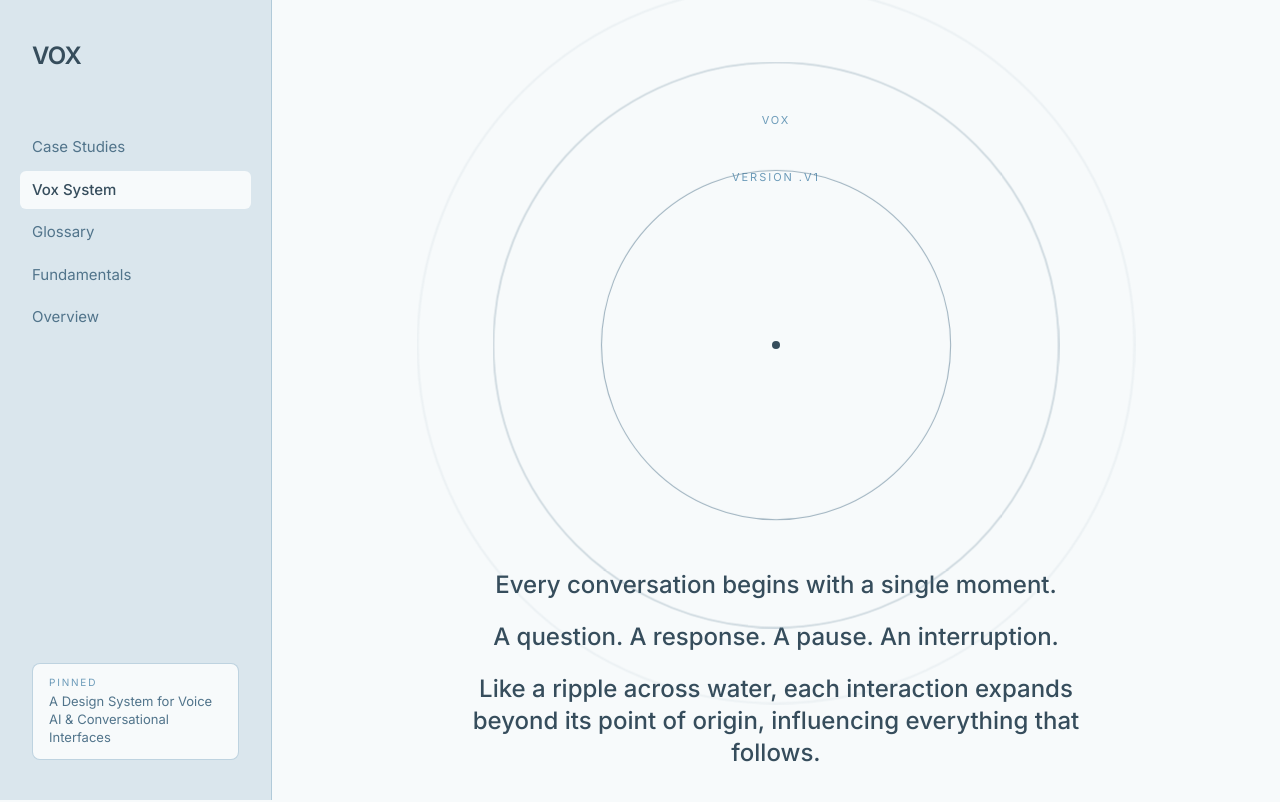
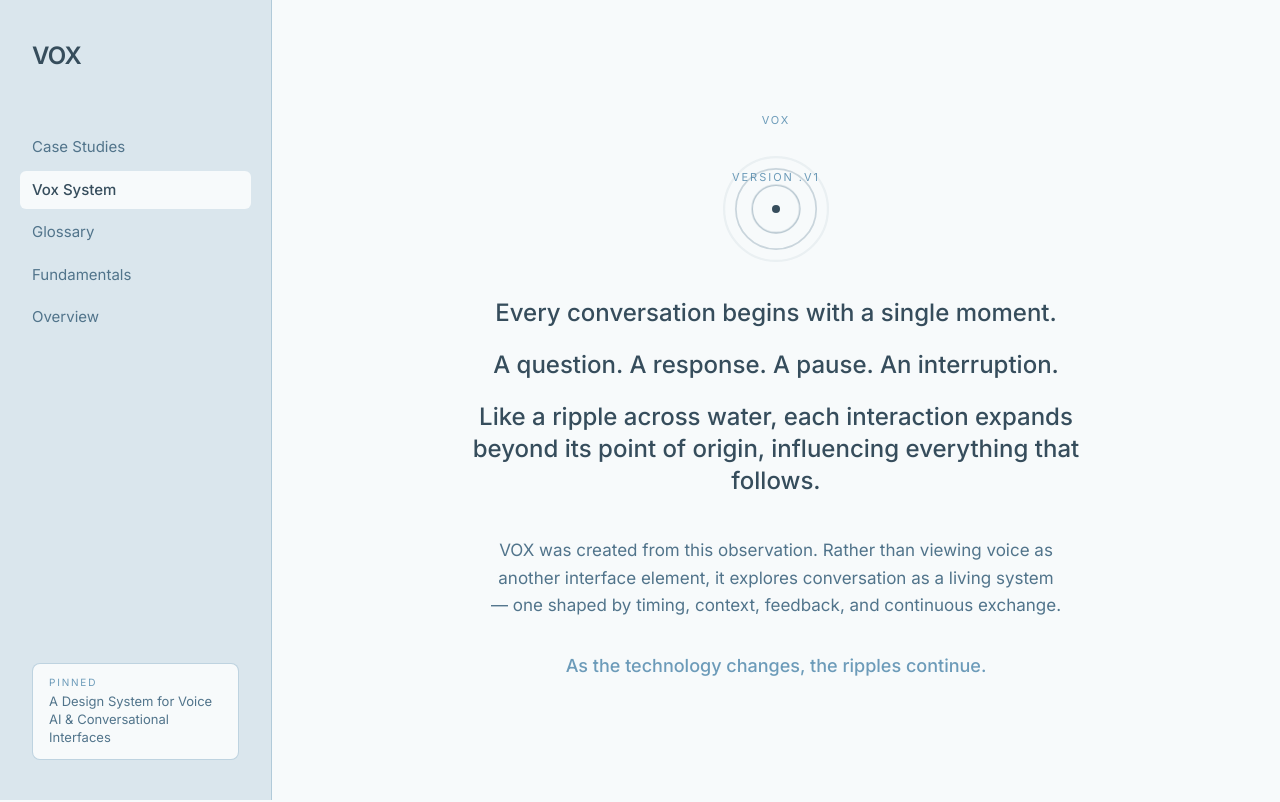
Before and after one commit to hermione-jpg/vox-tejaswini, a Next.js app: page / in a window 1280 px wide. Shown: the top 802 px of the page. Built offline with nearby package versions, Linux system fonts and the light colour scheme.

Commit message:
Update project

```diff
--- a/components/Ripple.tsx
+++ b/components/Ripple.tsx
@@ -2,7 +2,7 @@ export default function Ripple() {
   return (
     <div
       aria-hidden
-      className="relative mx-auto flex h-64 w-64 md:h-80 md:w-80 items-center justify-center"
+      className="relative mx-auto flex h-16 w-16 md:h-12 md:w-12 items-center justify-center"
     >
       <span className="ripple-ring" style={{ animationDelay: "0s" }} />
       <span className="ripple-ring" style={{ animationDelay: "1.15s" }} />
```
Also changed, not shown: 1 other file (tests, documents, lock files or other folders).
